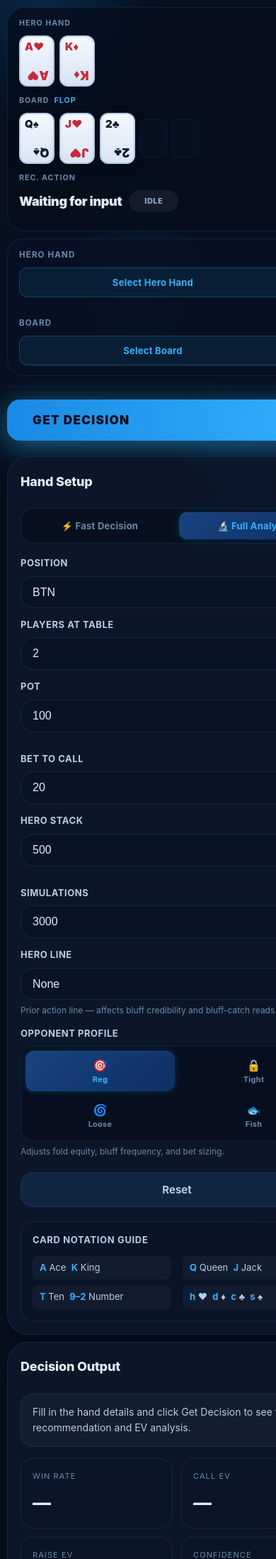
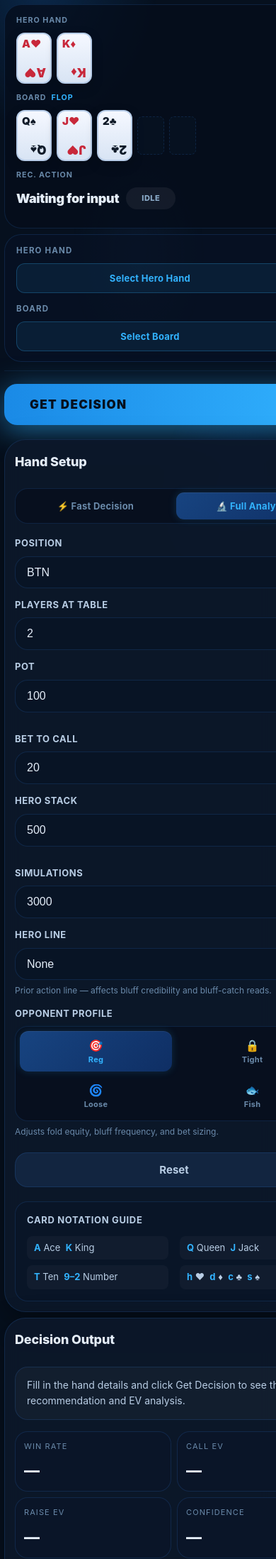
Before and after one commit to luzon123/EquiEdgeAI, a Flask app: page /app in a window 390 px wide. Shown: the part 63-2260 px from the top of the page at 71% size. Run offline with Flask 3, Linux system fonts and the light colour scheme; a user stored in the database is signed in.

Commit message:
fix the mobile layout#3

```diff
--- a/static/css/styles.css
+++ b/static/css/styles.css
@@ -689,39 +689,50 @@ pre {
   .picker-grid   { grid-template-columns: 1fr 1fr; }
 }
 @media (max-width: 820px) {
-  /* ── App layout: symmetric gutter ─────────────────────────── */
-  .app-layout  { padding: 14px 14px 40px; gap: 12px; }
-  .glass-panel { padding: 18px; }
+  /* ── App layout: full-width with minimal side gutters ─────── */
+  /* ROOT CAUSE FIX 1: 14px side padding on a 375px phone = 83%  */
+  /* usable width after glass-panel padding. Reducing to 8px    */
+  /* gives 88% — much less of the "boxed" feeling.              */
+  .app-layout  { padding: 8px 8px 40px; gap: 12px; width: 100%; }
+  .glass-panel { padding: 16px; }
   .grid-2      { grid-template-columns: 1fr; }
   .stats-grid  { grid-template-columns: 1fr 1fr; }
   .hero-text   { font-size: 26px; }
   .picker-grid { grid-template-columns: 1fr; }
   .segment-4   { grid-template-columns: 1fr 1fr; }
 
+  /* ROOT CAUSE FIX 3: 3-col facing-action-grid is cramped on   */
+  /* phones between 375-820px — force 2-col here, not at 640px  */
+  .facing-action-grid { grid-template-columns: 1fr 1fr; }
+
   /* ── Game state bar: wrap at medium widths ─────────────────── */
-  /* Prevents the Hero / Board / Texture / RecAction row from    */
-  /* overflowing the viewport at phone-landscape sizes (641-820) */
   .game-state-bar {
     flex-wrap: wrap;
     gap: 14px;
     padding: 14px 16px;
     min-height: auto;
   }
-  /* Hide vertical separators when wrapping — they look broken   */
   .gsb-sep { display: none; }
-  /* Board texture: full-width row when wrapped */
   .gsb-texture { margin-left: 0; width: 100%; order: 10; }
-  /* Rec action: same width as hand/board segments */
   .gsb-rec-seg { width: auto; }
 
-  /* ── What-if and picker: already 1fr above ─────────────────── */
+  /* ── What-if and picker ─────────────────────────────────────── */
   .whatif-grid { grid-template-columns: 1fr; }
 }
 
 /* ── Mobile-first improvements (≤ 640px) ─────────────────────── */
 @media (max-width: 640px) {
-  /* Ensure engine page never overflows horizontally */
-  .app-layout { padding: 10px 10px 32px; gap: 10px; max-width: 100%; }
+  /* ROOT CAUSE FIX 1+2: further reduce gutters on small phones */
+  .app-layout { padding: 6px 6px 28px; gap: 8px; max-width: 100%; width: 100%; }
+
+  /* ROOT CAUSE FIX 2: reduce glass-panel inner padding */
+  .glass-panel { padding: 14px; }
+
+  /* ROOT CAUSE FIX 4: compact stat cards — 26px number + 16px  */
+  /* padding in a ~145px 2-col cell is visually oversized        */
+  .stats-grid  { gap: 8px; }
+  .stat-card   { padding: 12px; min-height: auto; }
+  .stat-value  { font-size: 22px; }
 
   /* Game state bar: fully vertical stack on small phones */
   .game-state-bar {
@@ -733,6 +744,8 @@ pre {
   }
   .gsb-sep     { display: none; }
   .gsb-texture { margin-left: 0; width: 100%; }
+  /* Divider is meaningless in column layout */
+  .csa-div     { display: none; }
 
   /* Card selection: column layout */
   .card-dropdown { max-height: 70vh; }
@@ -748,9 +761,6 @@ pre {
     font-size: 16px;
     border-radius: 14px;
   }
-
-  /* Facing action grid: 2 columns on very small screens */
-  .facing-action-grid { grid-template-columns: 1fr 1fr; }
 }
 
 /* ── Card clear button (used in card-sel-area) ───────────────── */
--- a/templates/app.html
+++ b/templates/app.html
@@ -2,7 +2,7 @@
 {% block title %}Engine{% endblock %}
 
 {% block extra_head %}
-<link rel="stylesheet" href="{{ url_for('static', filename='css/styles.css') }}?v=4" />
+<link rel="stylesheet" href="{{ url_for('static', filename='css/styles.css') }}?v=5" />
 <style>
 /* ── Mode toggle bar ──────────────────────────────────────── */
 .mode-toggle-bar {
```
